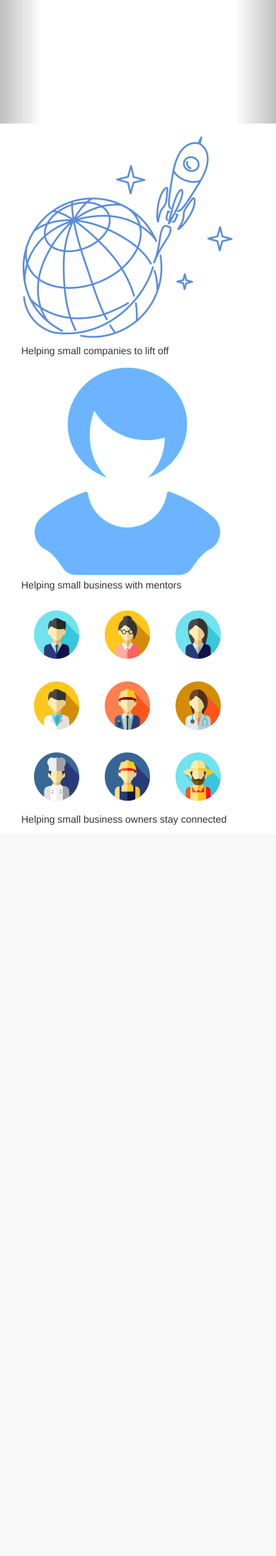
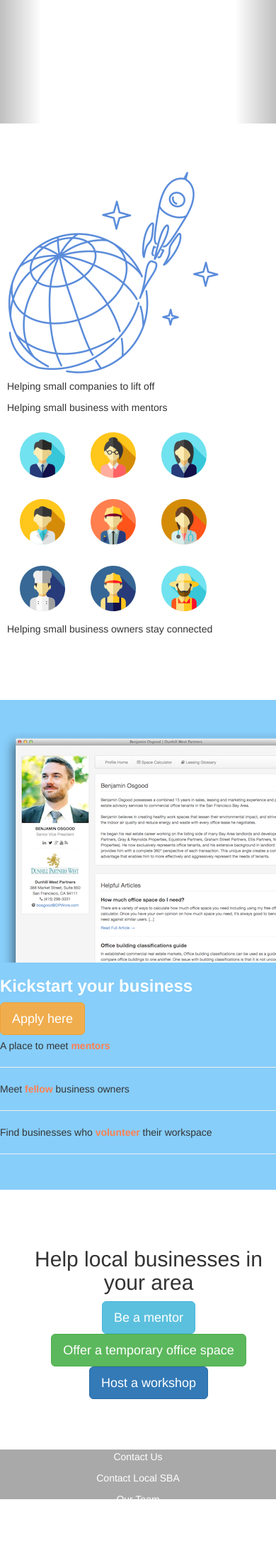
Before and after one commit to jodz959/WomensChallenge, a Django app: page /home/ in a window 390 px wide; the page is wider, and only the part inside the window is pictured. Shown: the part 271-2463 px from the top of that part at 71% size. Before the commit the page ends 1433 px from the top of that part, so only its background shows below. Run offline with Django 3.2, Linux system fonts and the light colour scheme; some libraries are stand-ins or nearby versions; some web fonts are replaced.

Commit message:
Updated About Page

```diff
--- a/womens_challenge/home/static/css/about.css
+++ b/womens_challenge/home/static/css/about.css
@@ -3,16 +3,6 @@
   height: 400px;
   margin-right: 0;
 
-}
-
-.dimm{
-  width:300px;
-  height:300px;
-  background-color: rgb(31, 41, 173);
-  background-image:url("../images/silluette.png");
-
-  background-blend-mode: hard-light;
-  filter: brightness(9);
 }
 
 .carousel-caption {
@@ -31,14 +21,59 @@ body {
 
 .resize {
     width: 300px;
-    /*height: auto;*/
-    height: 300px;
+    height: auto;
 }
 
 .connect {
-    margin-top: 10px;
+    margin-top: 30px;
     margin-left: 10px;
-    padding-left: 20px;
+    padding-top: 30px;
     padding-right: 0px;
+    margin-bottom: 20px;
+    padding-bottom: 20px;
 
 }
+
+.start {
+  margin-top: 60px;
+  margin-bottom: 20px;
+  padding-top: 40px;
+  padding-bottom: 30px;
+  background-color: #87CEFA;
+}
+.wrapper {
+    overflow: none ;
+}
+
+.career {
+  font-size: 18px;
+  color: white;
+  margin-top: 5px;
+
+}
+
+.local {
+  overflow: hidden;
+  margin-top: 30px;
+  margin-left: 10px;
+  padding-top: 30px;
+  padding-left: 20px;
+  margin-bottom: 40px;
+  padding-bottom: 30px;
+}
+
+
+
+.footer {
+    margin-top: 30px;
+    left: 0;
+    bottom: 0;
+    width: 100%;
+    font-size: 14px;
+    height: 70px;
+    background-color: #A9A9A9;
+    color: white;
+    text-align: center;
+    padding-bottom: 0;
+
+}
--- a/womens_challenge/home/templates/base.html
+++ b/womens_challenge/home/templates/base.html
@@ -9,7 +9,7 @@
   </head>
   <body>
  <header>
-    <nav class="navbar navbar-default navbar-fixed-top">
+    <nav class="navbar navbar-default navbar-fixed-top bg-primary">
     <div class="container-fluid">
       <div class="navbar-header">
         <button type="button" class="navbar-toggle collapsed" data-toggle="collapse" data-target=".navbar-collapse">
--- a/womens_challenge/home/templates/home/index.html
+++ b/womens_challenge/home/templates/home/index.html
@@ -65,9 +65,54 @@
       <p>Helping small business owners stay connected</p>
   </div>
 </div>
-
 </div>
 
+<div class="start">
+  <div class="row">
+ <div class="col-sm-2"></div>
+ <div class="col-sm-6">
+   <img src="{% static 'images\profile_example.png' %}">
+ </div>
+ <div class="col-sm-4">
+   <div class="career"><h3><strong> Kickstart your business</strong></h3></div>
+   <button  type="button" class="btn btn-warning btn-lg"> Apply here </button>
+   <p style="margin-top:5px">A place to meet <strong style="color: 	#FF7F50">mentors</strong></p>
+   <hr>
+   <p>Meet <strong style="color:#FF7F50">fellow</strong> business owners</p>
+   <hr>
+   <p>Find businesses who <strong style="color:#FF7F50" >volunteer</strong> their workspace</p>
+   <hr>
+ </div>
+  </div>
+</div>
+
+<div class="local">
+  <div class="row">
+ <div class="col-sm-2"></div>
+ <div class="col-sm-8" align="center">
+   <h2>Help local businesses in your area</h2>
+      <button  type="button" class="btn btn-info btn-lg"> Be a mentor </button>
+       <button  type="button" class="btn btn-success btn-lg"> Offer a temporary office space </button>
+        <button  type="button" class="btn btn-primary btn-lg"> Host a workshop</button>
+ </div>
+ <div class="col-sm-2"></div>
+</div>
+</div>
+<div class="footer">
+  <div class="row">
+  <div class="col-sm-4">
+    <p> Contact Us</p>
+    <p> Contact Local SBA</p>
+  </div>
+  <div class="col-sm-4">
+    <p>Our Team</p>
+    <p>Terms and Services</p>
+  </div>
+  <div class="col-sm-4">
+    <p>Partners</p>
+  </div>
+</div>
+</div>
 
 </body>
 {% endblock %}
```
